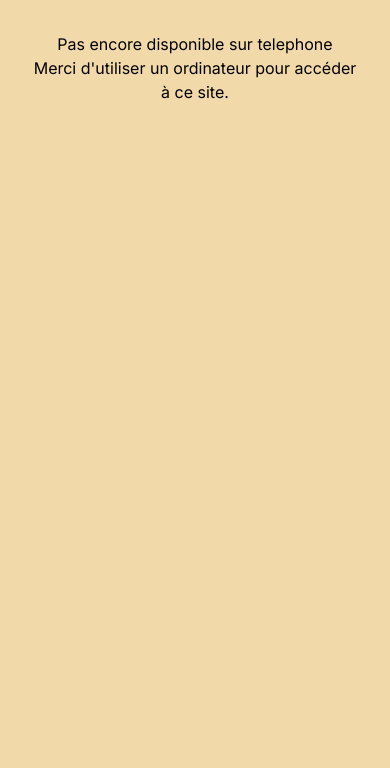
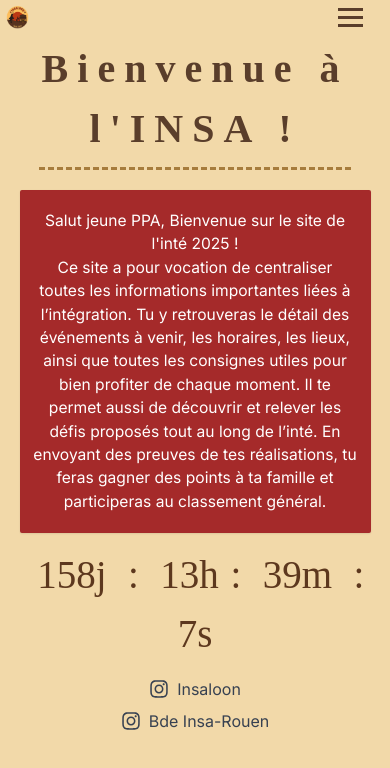
Before and after one commit to MorotAmaury/insaloon, a React (Create React App) app: page / in a window 390 px wide. Shown: the top 768 px of the page. Built offline with nearby package versions, Linux system fonts and the light colour scheme; a web font is replaced by a local one.

Commit message:
enlevage du warning

```diff
--- a/src/2-routes/0-app/app.jsx
+++ b/src/2-routes/0-app/app.jsx
@@ -13,22 +13,22 @@ import AdminPage from '../5-admin/adminPage.component.jsx';
 import Evenements from '../6-event/evenement.component.jsx';
 
 
-function MobileWarning() {
-  return (
-    <div style={{ textAlign: "center", padding: "2rem" }}>
-      <h1>Pas encore disponible sur telephone</h1>
-      <p>Merci d'utiliser un ordinateur pour accéder à ce site.</p>
-    </div>
-  );
-}
+// function MobileWarning() {
+//   return (
+//     <div style={{ textAlign: "center", padding: "2rem" }}>
+//       <h1>Pas encore disponible sur telephone</h1>
+//       <p>Merci d'utiliser un ordinateur pour accéder à ce site.</p>
+//     </div>
+//   );
+// }
 function isMobile() {
   return window.innerWidth < 768; // seuil pour mobile
 }
 
 function App() {
-  if (isMobile()) {
-    return <MobileWarning />;
-  }
+  // if (isMobile()) {
+  //   return <MobileWarning />;
+  // }
 
   return (
     <Routes>
```
